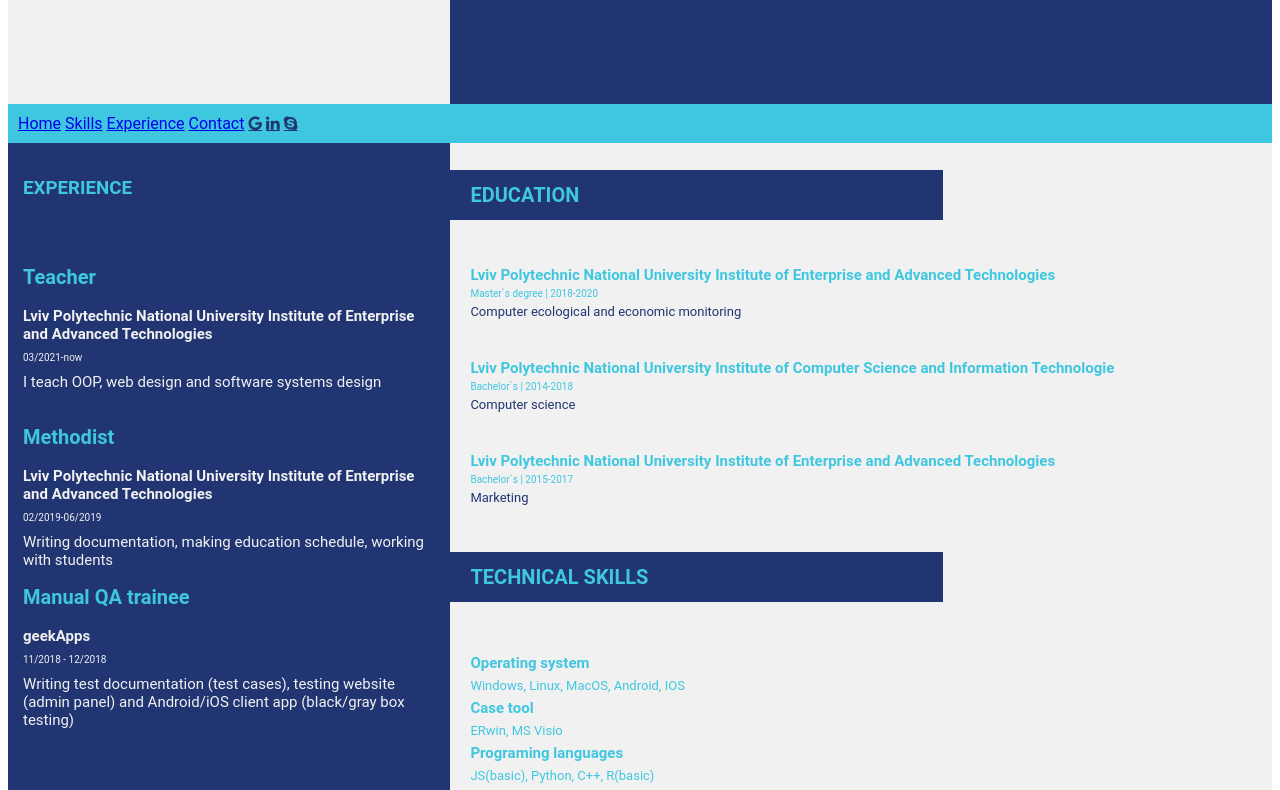
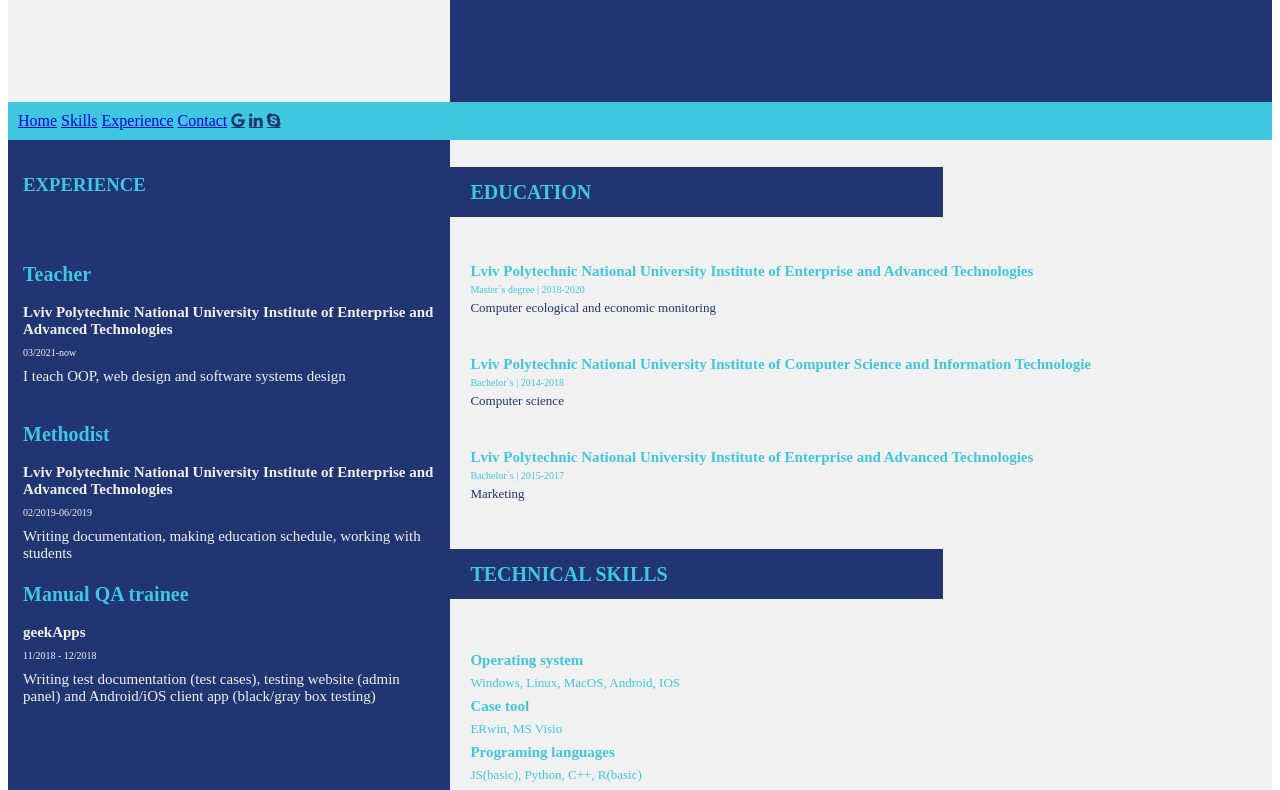
Before and after one commit to AndrianaKhariv/HW_1, a plain HTML site: page index.html in a window 1280 px wide. Shown: the part 253-1043 px from the top of the page. Drawn offline with Linux system fonts and the light colour scheme; files that its build step writes are made by us from their sources.

Commit message:
bug fixed

```diff
--- a/main.css
+++ b/main.css
@@ -1,6 +1,5 @@
 
-html {
-    font-family: Roboto,sans-serif;
+
 }
 h1{
     color:  #3fc7df;
```
